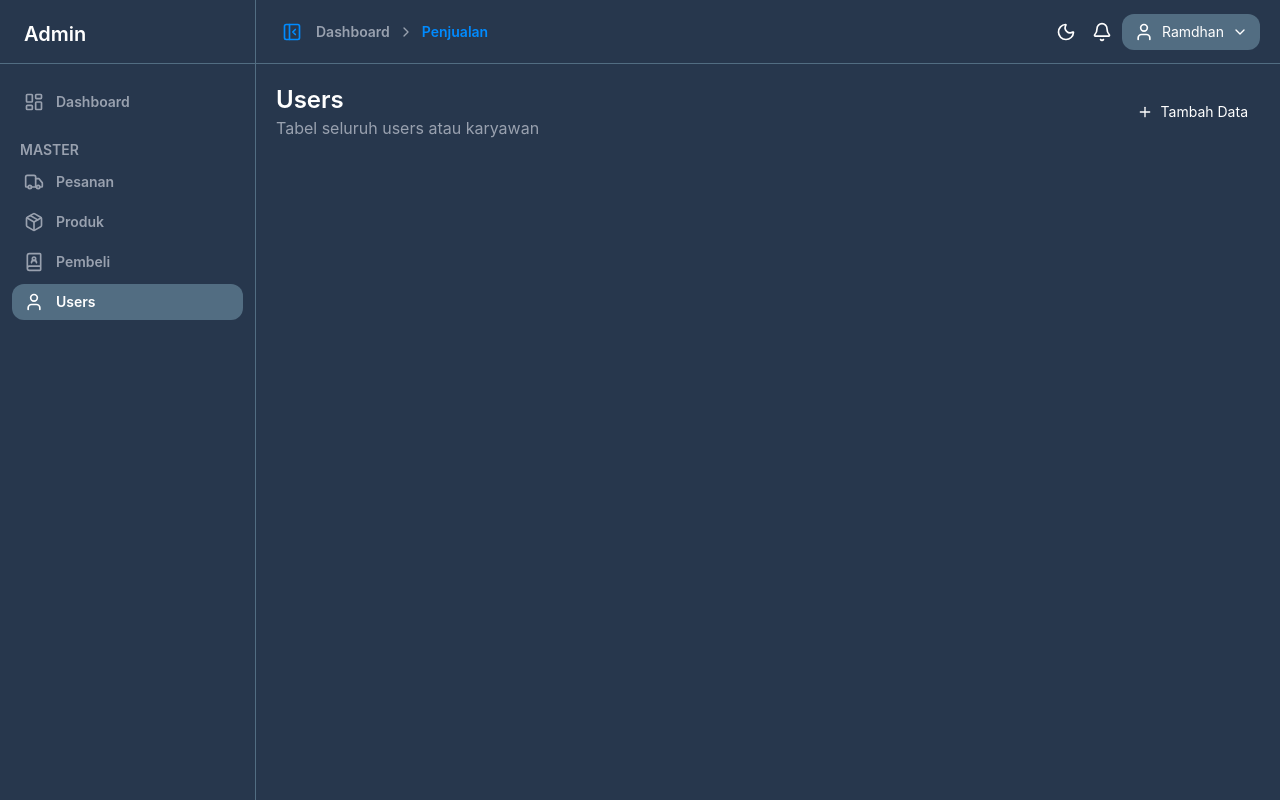
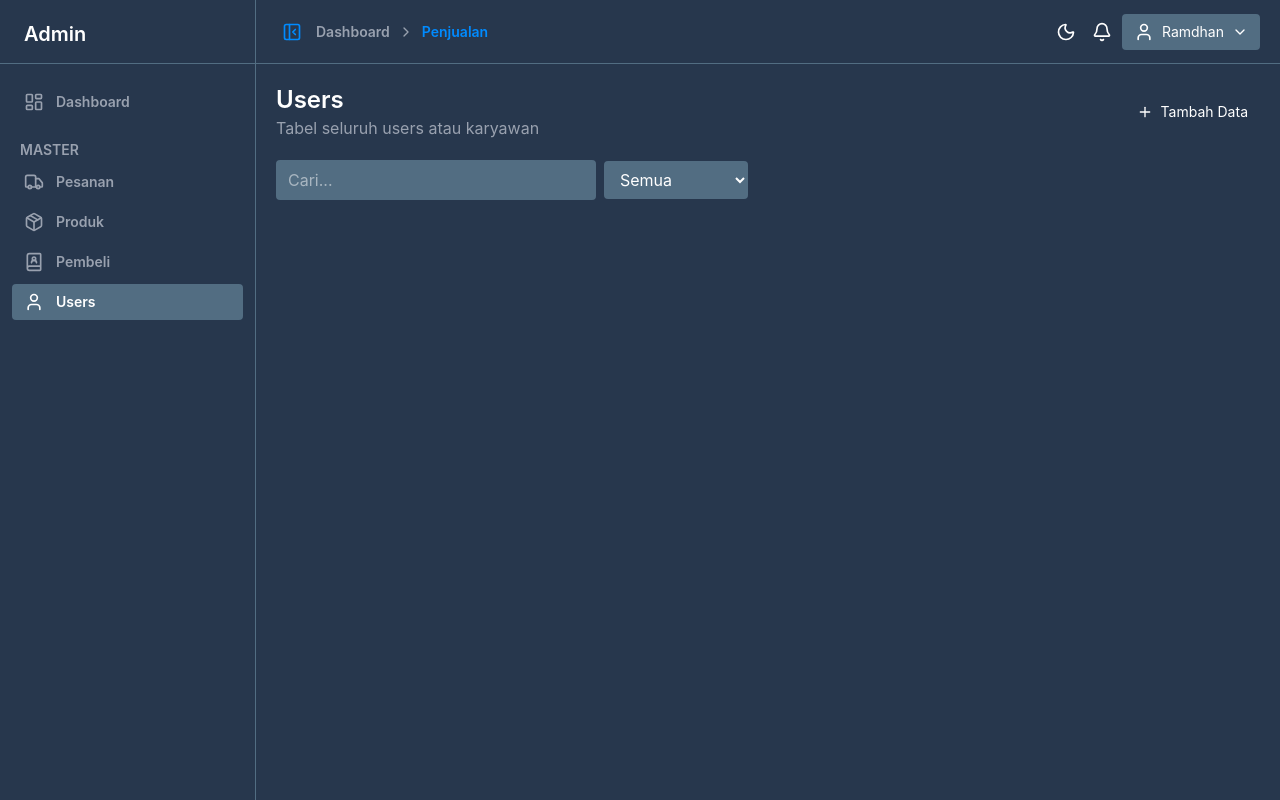
Before and after one commit to RAMDHAN-MQ/react-admin-dashboard, a React (Vite) app: page /users in a window 1280 px wide. Built offline with nearby package versions, Linux system fonts and the light colour scheme.

Commit message:
add: fitur search dan fitur pada menu master

```diff
--- a/src/components/layouts/MainContent.tsx
+++ b/src/components/layouts/MainContent.tsx
@@ -42,7 +42,7 @@ export default function MainContent({ children }: Props) {
             keterangan=""
             onClick={() => {}}
           />
-          <button className="profile flex items-center gap-2 cursor-pointer rounded-xl py-2 px-3 bg-tema-3 text-sm">
+          <button className="profile flex items-center gap-2 cursor-pointer rounded py-2 px-3 bg-tema-3 text-sm">
             <User size={20} />
             <span>Ramdhan</span>
             <span className="text-xs">
--- a/src/components/ui/Button.tsx
+++ b/src/components/ui/Button.tsx
@@ -20,7 +20,7 @@ export default function Button({
   return (
     <button
       type={type}
-      className={`px-3 py-2 text-white flex items-center gap-2 rounded-xl text-sm cursor-pointer bg-${variant} `}
+      className={`px-3 py-2 text-white flex items-center gap-2 rounded text-sm cursor-pointer bg-${variant}`}
       onClick={onClick}
       disabled={disabled}
     >
--- a/src/components/ui/ItemMenu.tsx
+++ b/src/components/ui/ItemMenu.tsx
@@ -13,7 +13,7 @@ export default function ItemMenu({ logo, text, to }: Props) {
       to={to}
       end={to === "/"}
       className={({ isActive }) =>
-        `flex items-center gap-3 px-3 py-2 mx-3 my-1 rounded-xl transition-colors text-gray-400 ${
+        `flex items-center gap-3 px-3 py-2 mx-3 my-1 rounded transition-colors text-gray-400 ${
           isActive ? "bg-tema-3 text-white" : "hover:bg-tema-3 hover:text-white"
         }`
       }
--- /dev/null
+++ b/src/components/ui/SearchFilter.tsx
@@ -0,0 +1,29 @@
+type SelectProps = {
+  value: string;
+  text: string;
+};
+
+type Props = {
+  select: SelectProps[];
+};
+
+export default function SearchFilter({ select }: Props) {
+  return (
+    <div className="mt-5">
+      <input
+        type="text"
+        placeholder="Cari..."
+        className="bg-tema-3 px-3 py-2 rounded text-white outline-0 w-80 mr-2"
+      />
+      <select
+        name=""
+        id=""
+        className="bg-tema-3 px-3 py-2 rounded text-white outline-0 w-36"
+      >
+        {select.map((e) => (
+          <option value={e.value}>{e.text}</option>
+        ))}
+      </select>
+    </div>
+  );
+}
--- a/src/pages/NotFound.tsx
+++ b/src/pages/NotFound.tsx
@@ -10,7 +10,7 @@ export default function NotFound() {
         </div>
         <NavLink
           to="/"
-          className="px-3 py-2 bg-tema-4 rounded-xl text-white hover:bg-tema-4-shadow"
+          className="px-3 py-2 bg-tema-4 rounded text-white hover:bg-tema-4-shadow"
         >
           Kembali Ke Dashboard
         </NavLink>
--- a/src/pages/master/Pembeli.tsx
+++ b/src/pages/master/Pembeli.tsx
@@ -1,11 +1,20 @@
 import HeaderMaster from "../../components/ui/HeaderMaster";
+import SearchFilter from "../../components/ui/SearchFilter";
 
 export default function Pembeli() {
+  const filterSelect = [
+    { value: "semua", text: "Semua" },
+    { value: "aktif", text: "Aktif" },
+    { value: "tidak aktif", text: "Tidak Aktif" },
+  ];
   return (
-    <HeaderMaster
-      judul="Pembeli"
-      keterangan="Tabel seluruh pembeli"
-      url="/asdasda"
-    />
+    <>
+      <HeaderMaster
+        judul="Pembeli"
+        keterangan="Tabel seluruh pembeli"
+        url="/asdasda"
+      />
+      <SearchFilter select={filterSelect} />
+    </>
   );
 }
--- a/src/pages/master/Pesanan.tsx
+++ b/src/pages/master/Pesanan.tsx
@@ -1,12 +1,23 @@
 import HeaderMaster from "../../components/ui/HeaderMaster";
+import SearchFilter from "../../components/ui/SearchFilter";
 
 export default function Pesanan() {
+  const filterSelect = [
+    { value: "semua", text: "Semua" },
+    { value: "menunggu", text: "Menunggu" },
+    { value: "batal", text: "Batal" },
+    { value: "dikirim", text: "Dikirim" },
+    { value: "selesai", text: "Selesai" },
+  ];
+
   return (
-    <HeaderMaster
-      judul="Pesanan"
-      keterangan="Tabel berisi seluruh detail pesanan"
-      url="/asdasda"
-    />
+    <>
+      <HeaderMaster
+        judul="Pesanan"
+        keterangan="Tabel berisi seluruh detail pesanan"
+        url="/asdasda"
+      />
+      <SearchFilter select={filterSelect} />
+    </>
   );
-
 }
--- a/src/pages/master/Produk.tsx
+++ b/src/pages/master/Produk.tsx
@@ -1,11 +1,20 @@
 import HeaderMaster from "../../components/ui/HeaderMaster";
+import SearchFilter from "../../components/ui/SearchFilter";
 
 export default function Produk() {
+  const filterSelect = [
+    { value: "semua", text: "Semua" },
+    { value: "tersedia", text: "Tersedia" },
+    { value: "habis", text: "Habis" },
+  ];
   return (
-    <HeaderMaster
-      judul="Produk"
-      keterangan="Tabel seluruh produk yang dipunya"
-      url="/asdasda"
-    />
+    <>
+      <HeaderMaster
+        judul="Produk"
+        keterangan="Tabel seluruh produk yang dipunya"
+        url="/asdasda"
+      />
+      <SearchFilter select={filterSelect} />
+    </>
   );
 }
--- a/src/pages/master/Users.tsx
+++ b/src/pages/master/Users.tsx
@@ -1,11 +1,20 @@
 import HeaderMaster from "../../components/ui/HeaderMaster";
+import SearchFilter from "../../components/ui/SearchFilter";
 
 export default function Users() {
+  const filterSelect = [
+    { value: "semua", text: "Semua" },
+    { value: "aktif", text: "Aktif" },
+    { value: "tidak aktif", text: "Tidak Aktif" },
+  ];
   return (
-    <HeaderMaster
-      judul="Users"
-      keterangan="Tabel seluruh users atau karyawan"
-      url="/asdasda"
-    />
+    <>
+      <HeaderMaster
+        judul="Users"
+        keterangan="Tabel seluruh users atau karyawan"
+        url="/asdasda"
+      />
+      <SearchFilter select={filterSelect} />
+    </>
   );
 }
```
